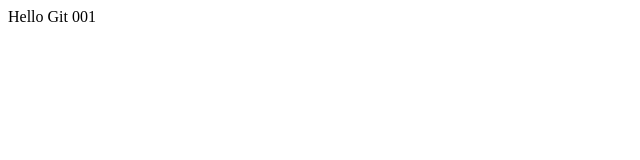
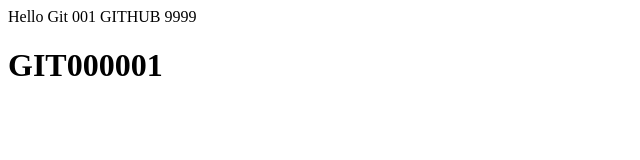
Before and after one commit to kongphet1/Demo_git_18, a plain HTML site: page index.html in a window 1280 px wide. Shown: the whole page, without its empty margins (0-640 px from the left). Drawn offline with Linux system fonts and the light colour scheme.

Commit message:
Add git 001

```diff
--- a/index.html
+++ b/index.html
@@ -7,5 +7,7 @@
 </head>
 <body>
     Hello Git 001
+    GITHUB 9999
+    <h1>GIT000001</h1>
 </body>
 </html>
```
